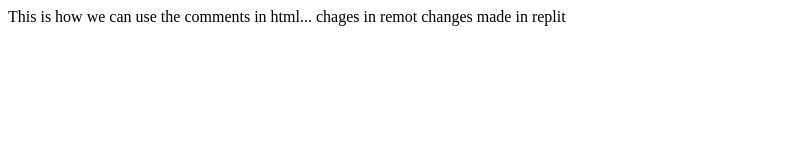
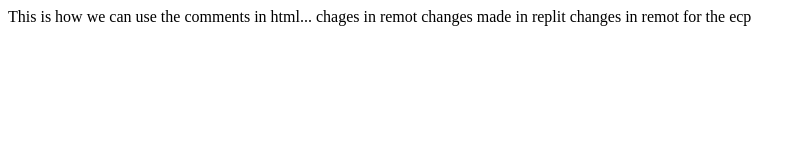
Before and after one commit to Y0landa24/reposity1, a plain HTML site: page index.html in a window 1280 px wide. Shown: the whole page, without its empty margins (0-806 px from the left). Drawn offline with Linux system fonts and the light colour scheme.

Commit message:
Update index.html

```diff
--- a/index.html
+++ b/index.html
@@ -12,7 +12,7 @@
 
 This is how we can use the comments in html...
   chages in remot changes made in replit
-
+changes in remot for the ecp
 </body>
 
 <!-- u can use the comment to define the tags in html. Comments won't be displayed in webpage-->
```
